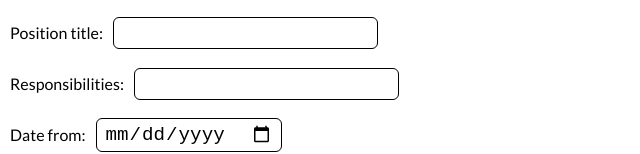
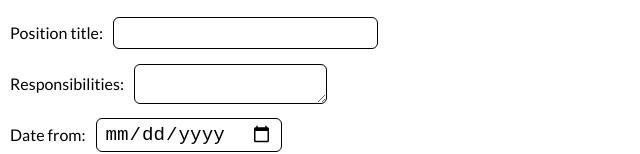
Before and after one commit to DemeKH/CV-app, a React (Vite) app: page / in a window 1280 px wide. Shown: the part 453-607 px from the top of the page, without its empty margins (0-640 px from the left). Built offline with nearby package versions, Linux system fonts and the light colour scheme.

Commit message:
Changed the responsibilities input to a textarea

```diff
--- a/src/AddExperience.jsx
+++ b/src/AddExperience.jsx
@@ -11,7 +11,7 @@ export function AddExperience() {
       </div>
       <div className="input">
         <p>Responsibilities:</p>
-        <input type="text" />
+        <textarea></textarea>
       </div>
       <div className="input">
         <p>Date from:</p>
--- a/src/index.css
+++ b/src/index.css
@@ -22,6 +22,12 @@ input {
   border-radius: 6px;
   border: 1px solid black;
 }
+textarea {
+  font-size: 0.8rem;
+  padding: 4px 8px;
+  border-radius: 6px;
+  border: 1px solid black;
+}
 .name-input {
   width: 150px;
 }
```
